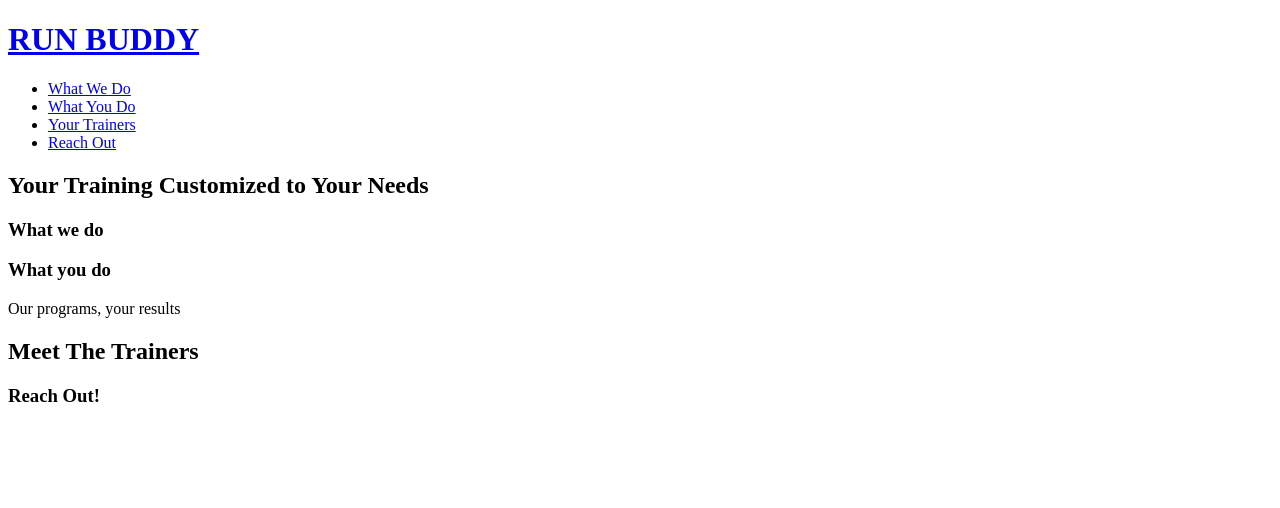
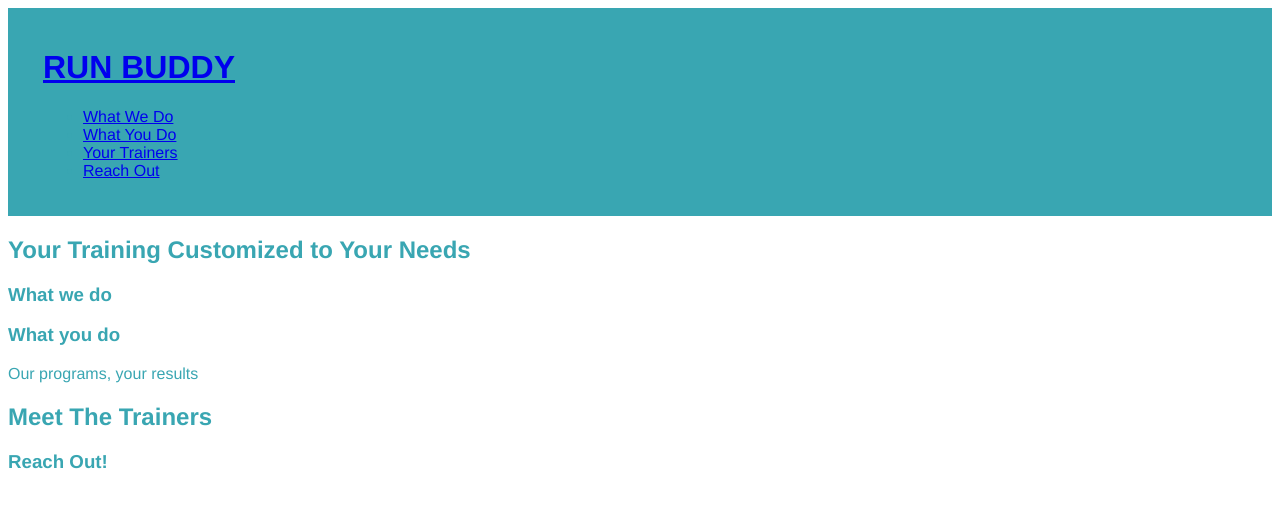
Before and after one commit to troygrossi/Run-Buddy, a plain HTML site: page index.html in a window 1280 px wide. Drawn offline with Linux system fonts and the light colour scheme.

Commit message:
more styling

```diff
--- /dev/null
+++ b/assets/css/style.css
@@ -0,0 +1,30 @@
+body {
+  /*color is a 32 bit sequence FF0000 red, 00FF00 green, 0000FF blue*/
+  /*last byte is transparency*/
+  color: #39a6b2;
+  /*font is in order of what operating system will try to use*/
+  /*some operating systems are branded with specific fonts*/
+  font-family: Helvetica, Arial, sans-serif;
+}
+header {
+  /* PADDING */
+  /*if only one property value is assigned
+    then dimension applies to top,bottom,left,right*/
+  /*if two are assigned first applies to top/bottom, second to left/right*/
+  /*three is top,left/right, bottom*/
+  /*four will apply to top,right,bottom,left (clockwise)*/
+
+  /* This is also allowed
+ header {
+    padding-top: 10px;
+    padding-right: 15px;
+    padding-bottom: 20px;
+    padding-left: 25px;
+  }
+  */
+
+  padding: 20px 35px;
+  background-color: #39a6b2;
+}
+header h1 {
+}
--- a/index.html
+++ b/index.html
@@ -3,6 +3,8 @@
   <head>
     <meta charset="UTF-8" />
     <title>Run Buddy</title>
+    <!--links to css style file using relative pathing(starts with ./)-->
+    <link rel="stylesheet" href="./assets/css/style.css" />
   </head>
   <body>
     <!--header-->
```
